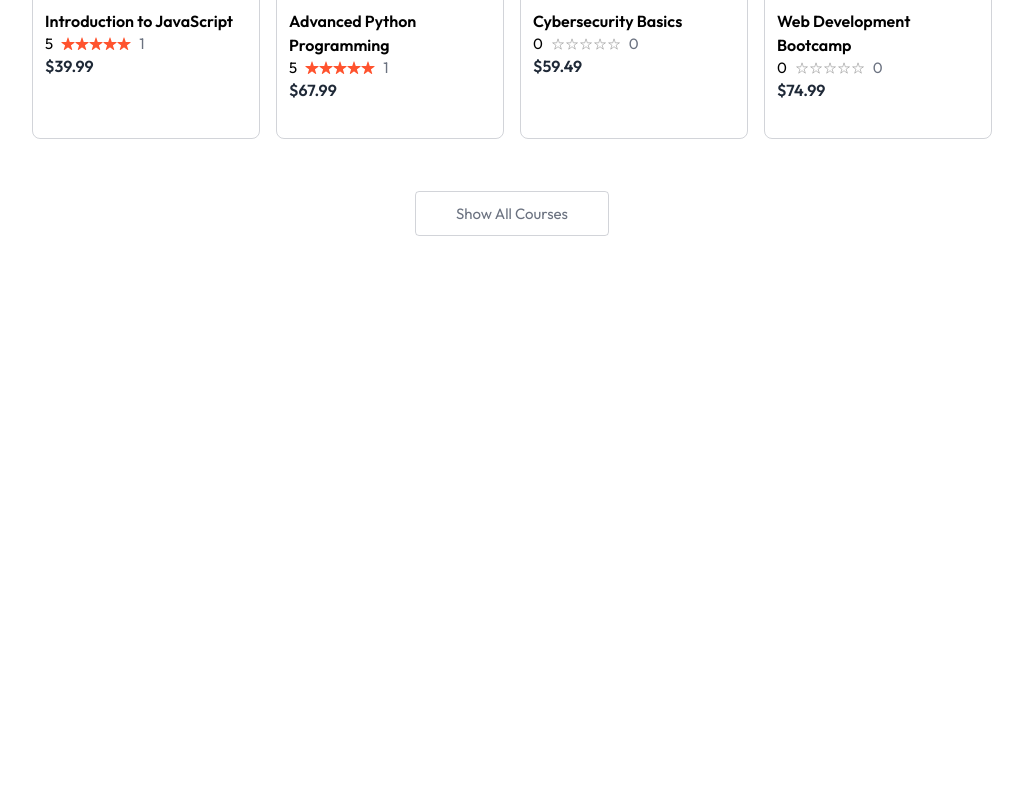
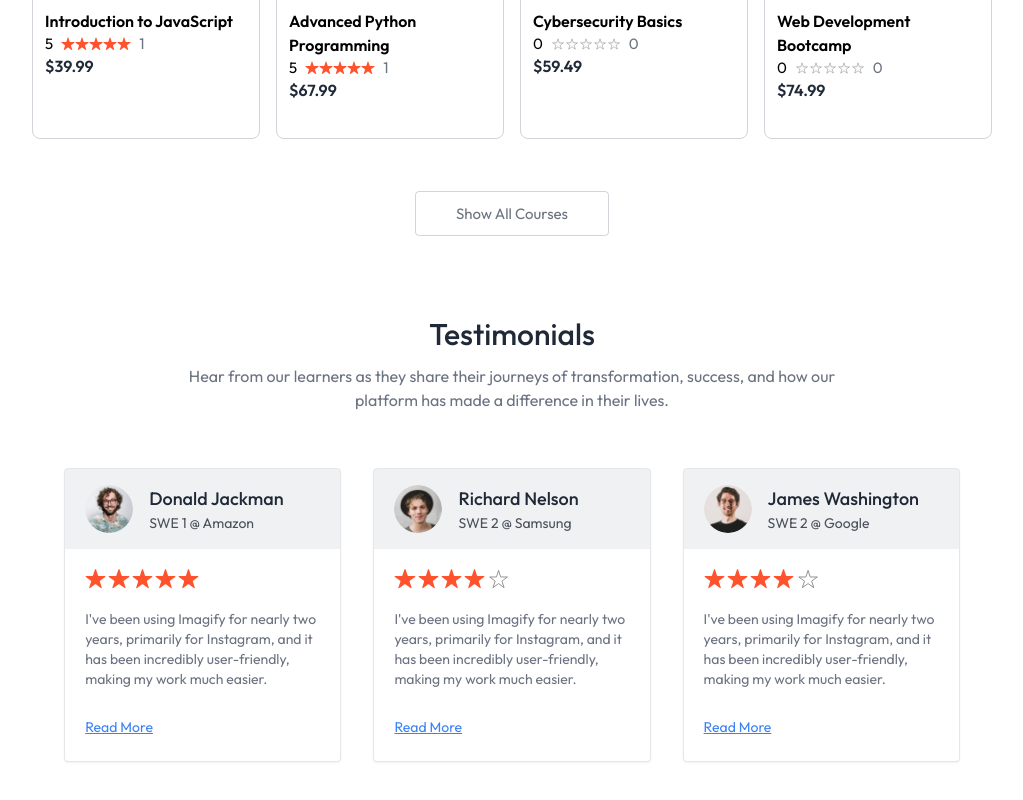
Before and after one commit to karangholap154/ReactJS-LMS, a React (Vite) app: page / in a window 1280 px wide. Shown: the part 1098-1898 px from the top of the page, without its empty margins (128-1151 px from the left). Before the commit the page ends 1386 px from the top, so only its background shows below. Built offline with nearby package versions, Linux system fonts and the light colour scheme; no server answers.

Commit message:
updated navbar and testimonials section with educator functionality

```diff
--- a/src/components/student/Navbar.jsx
+++ b/src/components/student/Navbar.jsx
@@ -6,7 +6,7 @@ import { AppContext } from '../../context/AppContext'
 
 const Navbar = () => {
 
-    const {navigate} = useContext(AppContext)
+    const {navigate, isEducator} = useContext(AppContext)
 
 
     const isCourseListPage = location.pathname.includes('/course-list');
@@ -21,7 +21,7 @@ const Navbar = () => {
                 <div className='flex items-center gap-5'>
                     {user &&
                         <>
-                            <button>Become Educator</button> |
+                        <button onClick={() => {navigate('/educator')}}>{isEducator ?  'Educator Dashboard' : 'Become Educator'}</button> |
                             <Link to='/my-enrollments'> My Enrollments</Link>
                         </>
                     }
@@ -35,7 +35,7 @@ const Navbar = () => {
                 <div className='flex items-center gap-1 sm:gap-2 max-sm:text-xs'>
                 {user &&
                         <>
-                            <button>Become Educator</button> |
+                            <button onClick={() => {navigate('/educator')}}>{isEducator ?  'Educator Dashboard' : 'Become Educator'}</button> |
                             <Link to='/my-enrollments'> My Enrollments</Link>
                         </>
                     }
--- a/src/components/student/TestimonialsSection.jsx
+++ b/src/components/student/TestimonialsSection.jsx
@@ -1,9 +1,33 @@
 import React from 'react'
+import { assets, dummyTestimonial } from '../../assets/assets'
 
 const TestimonialsSection = () => {
     return (
-        <div>
-            <h1>Testimonials</h1>
+        <div className='px-8 pb-14 md:px-0'>
+            <h2 className='text-3xl font-medium text-gray-800'>Testimonials</h2>
+            <p className='mt-3 text-gray-500 md:text-base'>Hear from our learners as they share their journeys of transformation, success, and how our <br /> platform has made a difference in their lives.</p>
+            <div className='grid gap-8 grid-cols-auto mt-14'>
+                {dummyTestimonial.map((testimonial, index) => (
+                    <div key={index} className='pb-6 text-sm text-left bg-white border rounded shadow border-grayrounded-lg-[0px_4px_15px_0px] overflow-hidden shadow-black/5'>
+                        <div className='flex items-center gap-4 px-5 py-4 bg-gray-500/10'>
+                            <img className='w-12 h-12 rounded-full' src={testimonial.image} alt={testimonial.name} />
+                            <div>
+                                <h1 className='text-lg font-medium text-gray-800'>{testimonial.name}</h1>
+                                <p className='text-gray-800/80'>{testimonial.role}</p>
+                            </div>
+                        </div>
+                        <div className='p-5 pb-7'>
+                            <div className='flex gap-0.5'>
+                                {[...Array(5)].map((_, i) => (
+                                <img className='h-5' key={i} src={i < Math.floor(testimonial.rating) ? assets.star : assets.star_blank} alt="star" />
+                                ))}
+                            </div>
+                            <p className='mt-5 text-gray-500'>{testimonial.feedback}</p>
+                        </div>
+                        <a href="#" className='px-5 text-blue-500 underline'>Read More</a>
+                    </div>
+                ))}
+            </div>
         </div>
     )
 }
--- a/src/context/AppContext.jsx
+++ b/src/context/AppContext.jsx
@@ -11,6 +11,7 @@ export const AppContextProvider = (props) => {
     const navigate  = useNavigate()
 
     const [allCourses, setAllCourses] = useState([])
+    const [isEducator, setIsEducator] = useState(true)
 
     const fetchAllCourses = async () => {
         setAllCourses(dummyCourses)
@@ -33,7 +34,7 @@ export const AppContextProvider = (props) => {
     }, [])
 
     const value = {
-        currency, allCourses, navigate, calculateRating
+        currency, allCourses, navigate, calculateRating, isEducator, setIsEducator
     }
     return (
         <AppContext.Provider value={value}>
--- a/src/pages/student/Home.jsx
+++ b/src/pages/student/Home.jsx
@@ -2,13 +2,15 @@ import React from 'react'
 import Hero from '../../components/student/Hero'
 import Companies from '../../components/student/Companies'
 import CoursesSection from '../../components/student/CoursesSection'
+import TestimonialsSection from '../../components/student/TestimonialsSection'
 
 const Home = () => {
   return (
       <div className='flex flex-col items-center text-center space-y-7'>
         <Hero />
         <Companies />
-        <CoursesSection/>
+        <CoursesSection />
+        <TestimonialsSection/>
     </div>
   )
 }
```
